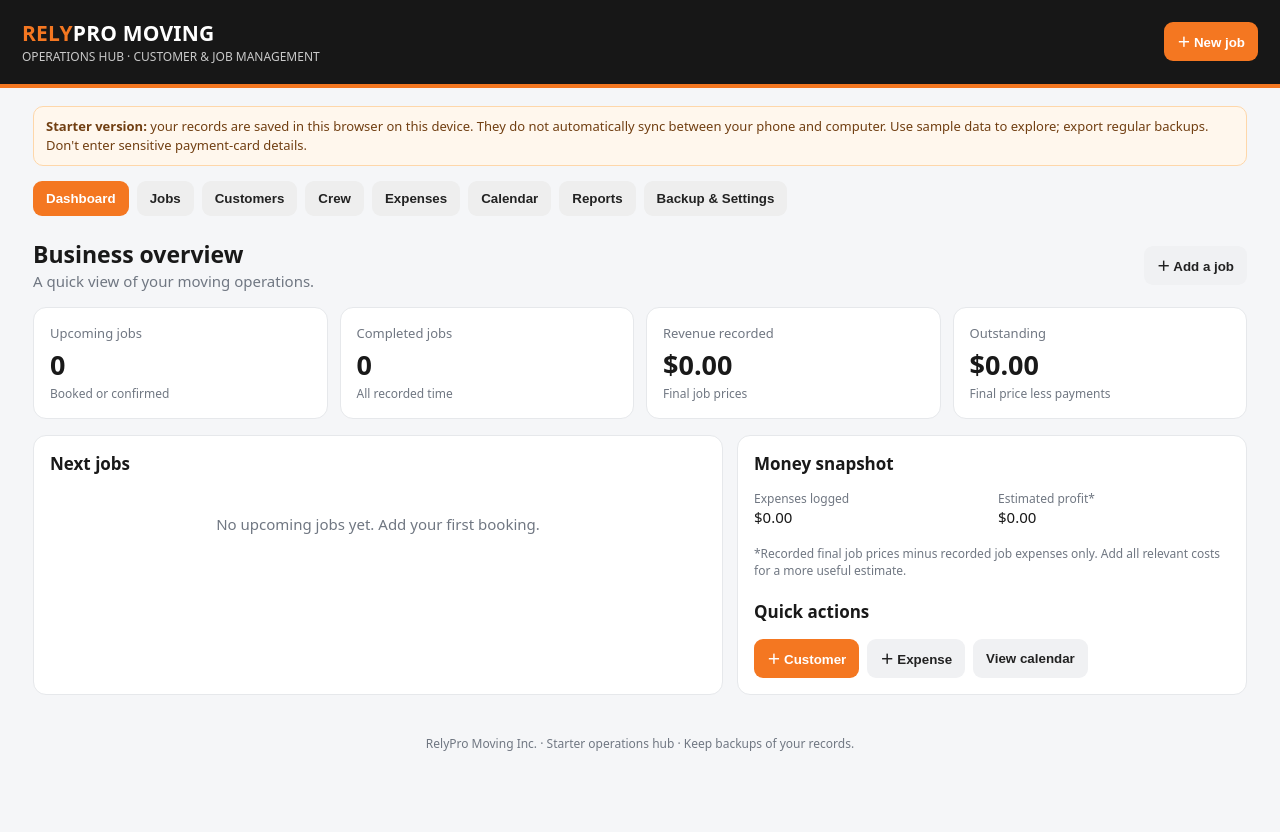
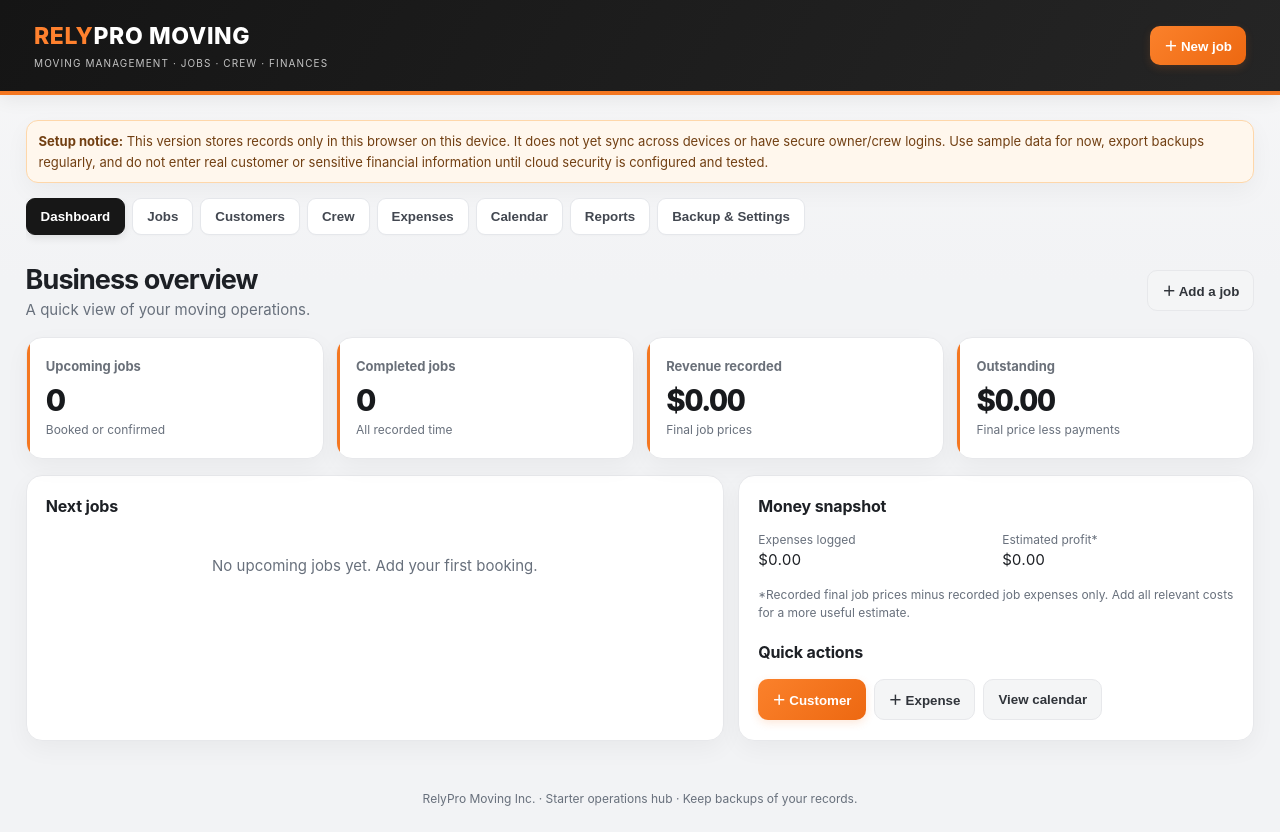
Before and after one commit to alangoitassi-rgb/relypro-moving-app, a plain HTML site: page index.html in a window 1280 px wide. Before the commit the page ends 800 px from the top, so only its background shows below. Drawn offline with Linux system fonts and the light colour scheme.

Commit message:
Add files via upload

```diff
--- a/index.html
+++ b/index.html
@@ -2,7 +2,7 @@
 <html lang="en">
 <head>
 <meta charset="utf-8"><meta name="viewport" content="width=device-width,initial-scale=1">
-<title>RelyPro Moving — Operations Hub</title>
+<title>RelyPro Moving — Management Hub</title>
 <style>
 :root{--orange:#f47721;--ink:#191919;--muted:#707782;--line:#e6e8eb;--bg:#f5f6f8;--card:#fff;--green:#18845b}
 *{box-sizing:border-box}body{margin:0;font:15px/1.45 system-ui,-apple-system,Segoe UI,Roboto,Arial;background:var(--bg);color:var(--ink)}
@@ -16,12 +16,41 @@
 footer{padding:22px;text-align:center;color:var(--muted);font-size:12px}
 @media(max-width:800px){.stats{grid-template-columns:repeat(2,minmax(0,1fr))}.cols{grid-template-columns:1fr}.wrap{padding:12px}.stat{padding:12px}.stat .value{font-size:23px}.section-head h1{font-size:21px}}
 @media(max-width:430px){.formgrid{grid-template-columns:1fr}.field.full{grid-column:auto}.brand{font-size:18px}.stats{gap:8px}}
+
+/* RelyPro v2 visual refresh */
+:root{--orange:#f47721;--ink:#171717;--muted:#68707c;--line:#e5e7eb;--bg:#f4f5f7;--card:#fff;--green:#15803d;--shadow:0 8px 24px rgba(20,20,20,.045)}
+body{background:linear-gradient(180deg,#f7f7f8 0,#f2f3f5 280px);font-family:Inter,ui-sans-serif,system-ui,-apple-system,Segoe UI,Roboto,Arial;color:#1d2025}
+header{padding:20px clamp(14px,3vw,34px);background:linear-gradient(120deg,#151515 0%,#252525 100%);border-bottom:4px solid var(--orange);box-shadow:0 4px 18px #00000012}
+.brand{font-size:23px;letter-spacing:.6px}.brand span{color:#ff812e}.sub{margin-top:3px;letter-spacing:.11em;font-size:10px;color:#c4c4c4}
+.wrap{max-width:1380px;padding:clamp(12px,2vw,26px)}
+.notice{border-radius:12px;box-shadow:var(--shadow);border-color:#fed7aa;line-height:1.55}
+nav{gap:7px;padding:0 0 17px;scrollbar-width:thin}
+nav button{background:#fff;border:1px solid #e5e7eb;color:#424750;box-shadow:0 1px 2px #00000005;padding:10px 14px;transition:background .15s,border-color .15s}
+nav button.active{background:#171717;color:#fff;border-color:#171717;box-shadow:0 3px 8px #00000018}
+.btn{border-radius:10px;padding:10px 14px;transition:transform .12s,filter .12s,box-shadow .12s}
+.btn.primary{background:linear-gradient(135deg,#fb812b,#ed6811);box-shadow:0 3px 9px #f477212b}
+.btn.primary:hover{box-shadow:0 5px 14px #f4772138;transform:translateY(-1px)}
+.btn.light{background:#f4f5f6;border:1px solid #e7e8eb;color:#30343a}
+.stat,.panel{border:1px solid #e7e8eb;border-radius:16px;box-shadow:var(--shadow);padding:clamp(13px,1.5vw,20px)}
+.stat{position:relative;overflow:hidden}.stat:before{content:"";position:absolute;left:0;top:0;bottom:0;width:3px;background:var(--orange)}
+.stat .label{font-weight:650;color:#6a7079}.stat .value{font-size:clamp(22px,2.3vw,30px);letter-spacing:-.04em;color:#181a1d}
+.panel h2{font-size:16px;letter-spacing:-.01em}
+.section-head{margin:8px 0 16px}.section-head h1{font-size:clamp(21px,2.4vw,27px);letter-spacing:-.035em}
+input,select,textarea{border-color:#d9dce1;border-radius:10px;padding:11px 12px;transition:border-color .15s,box-shadow .15s}
+input:focus,select:focus,textarea:focus{outline:none;border-color:#f47721;box-shadow:0 0 0 3px #f477211b}
+th,td{padding:12px 10px}th{background:#fafafa}tbody tr:hover{background:#fffaf6}
+.pill{padding:5px 9px;letter-spacing:.01em}
+.calendar{gap:7px}.day{border-radius:10px;min-height:90px;border-color:#e6e7ea;box-shadow:0 1px 2px #00000004}.day .num{font-size:13px}.event{cursor:pointer;background:#fff0e5;border-left-color:#f47721;padding:5px 6px;line-height:1.3}
+footer{padding:24px 12px}
+@media(max-width:800px){header{padding:16px}.wrap{padding:12px}.stats{gap:9px}.cols{gap:11px}nav{padding-bottom:12px}nav button{padding:9px 12px}}
+@media(max-width:430px){.brand{font-size:18px}.sub{font-size:9px}.stat .foot{line-height:1.35}.day{min-height:72px;padding:4px}.event{font-size:9px;padding:3px}}
+
 </style>
 </head>
 <body>
-<header><div><div class="brand"><span>RELY</span>PRO MOVING</div><div class="sub">OPERATIONS HUB · CUSTOMER & JOB MANAGEMENT</div></div><button class="btn primary" onclick="openJob()">＋ New job</button></header>
+<header><div><div class="brand"><span>RELY</span>PRO MOVING</div><div class="sub">MOVING MANAGEMENT · JOBS · CREW · FINANCES</div></div><button class="btn primary" onclick="openJob()">＋ New job</button></header>
 <div class="wrap">
-<div class="notice"><b>Starter version:</b> your records are saved in this browser on this device. They do not automatically sync between your phone and computer. Use sample data to explore; export regular backups. Don't enter sensitive payment-card details.</div>
+<div class="notice"><b>Setup notice:</b> This version stores records only in this browser on this device. It does not yet sync across devices or have secure owner/crew logins. Use sample data for now, export backups regularly, and do not enter real customer or sensitive financial information until cloud security is configured and tested.</div>
 <nav id="nav">
 <button class="active" data-tab="dashboard">Dashboard</button><button data-tab="jobs">Jobs</button><button data-tab="customers">Customers</button><button data-tab="crew">Crew</button><button data-tab="expenses">Expenses</button><button data-tab="calendar">Calendar</button><button data-tab="reports">Reports</button><button data-tab="settings">Backup & Settings</button>
 </nav>
```
